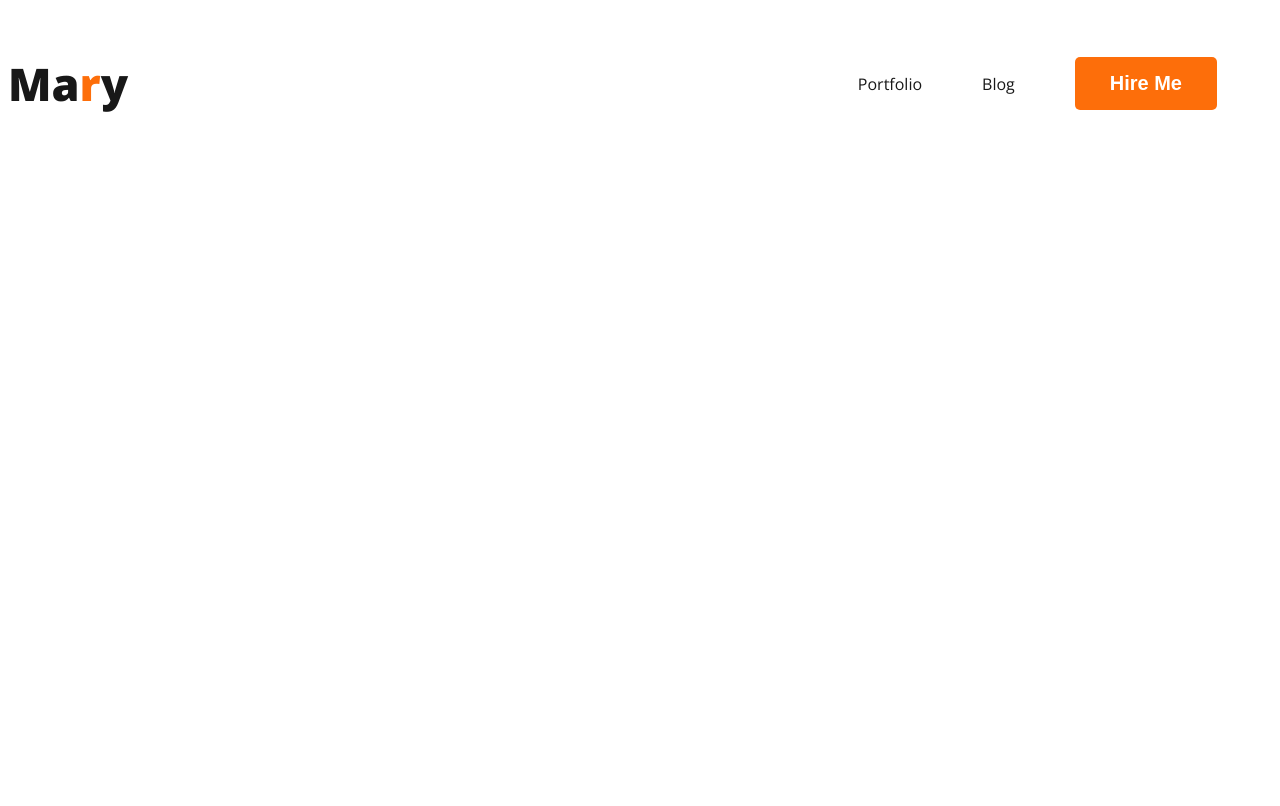
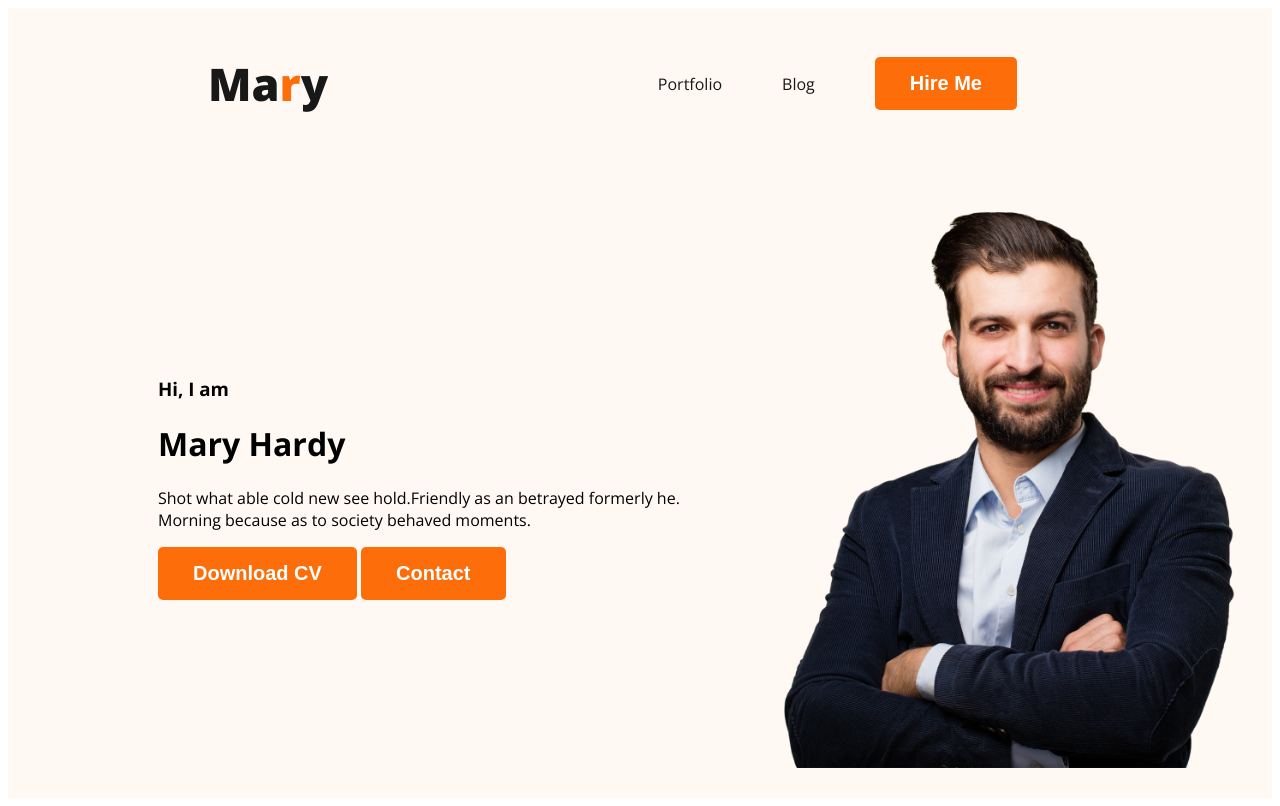
Before and after one commit to shahrukkabir/web-developer-portfolio, a plain HTML site: page index.html in a window 1280 px wide. Drawn offline with nearby package versions, Linux system fonts and the light colour scheme.

Commit message:
Complete Bannar

```diff
--- a/index.html
+++ b/index.html
@@ -10,7 +10,7 @@
     <link rel="stylesheet" href="styles/portfolio.css">
 </head>
 <body>
-    <header>
+    <header class="headerclass">
         <nav>
             <h3 class="nav-title">Ma<span class="text-primary">r</span>y</h3>
             <ul>
@@ -19,6 +19,16 @@
                  <li><button class="btn-primary"><a href="">Hire Me</a></button></li>
             </ul>
         </nav>
+        <div class="banner">
+            <div class="banner-content">
+                 <h3 class="banner-greeting">Hi, I  am</h3>
+                 <h1 class="banner-title">Mary Hardy</h1>
+                 <p>Shot what able cold new see hold.Friendly as an betrayed formerly he. Morning because as to society behaved moments.</p>
+                 <button class="btn-primary">Download CV</button>
+                 <button class="btn-primary">Contact</button>
+            </div>
+            <img class="profile-pic" src="images/hardy.png" alt="">
+        </div>
 
     </header>
     <main>
--- a/styles/portfolio.css
+++ b/styles/portfolio.css
@@ -9,6 +9,7 @@ body{
     border-radius: 5px;
     background: #FD6E0A;
     border: 0;
+    color: #FFF;
     font-size: 20px;
     font-weight: 700;
     padding: 15px 35px;
@@ -23,6 +24,7 @@ nav{
     display: flex;
     justify-content: space-between;
     align-items: center;
+    margin: 0 200px;
 }
 nav > ul{
     display: flex;
@@ -42,3 +44,15 @@ nav a{
     font-size: 45px;
     font-weight: 800;
 }
+.headerclass{
+    background: #FFF8F3;
+}
+.banner{
+    padding: 30px 30px 30px 150px;
+    display: flex;
+    align-items: center;
+}
+.banner .profile-pic{
+    width: 500px;
+
+}
```
